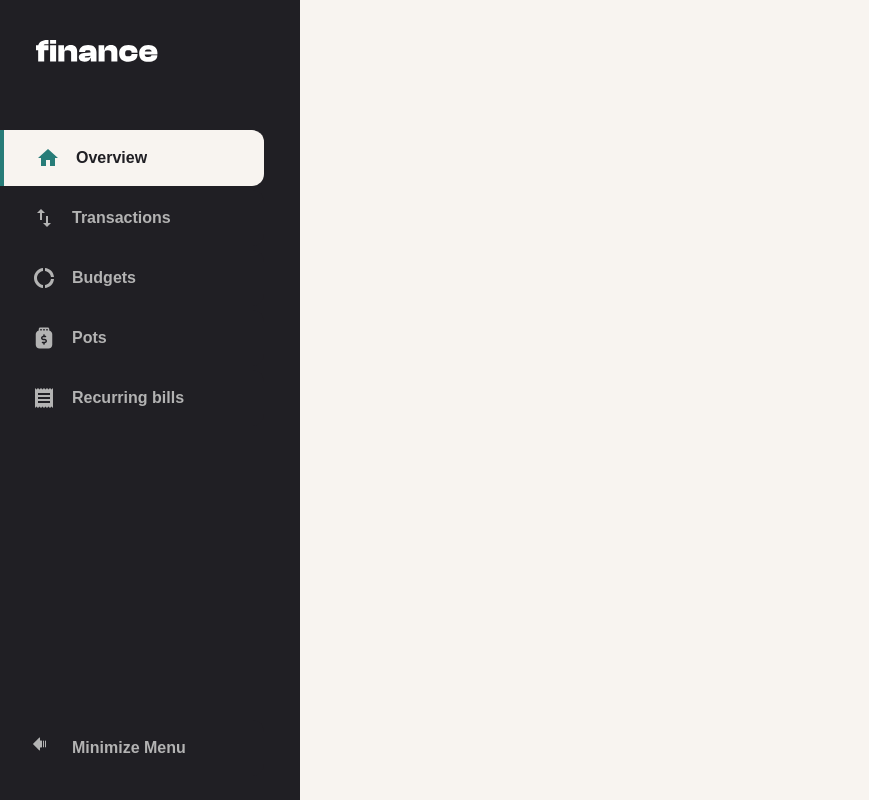
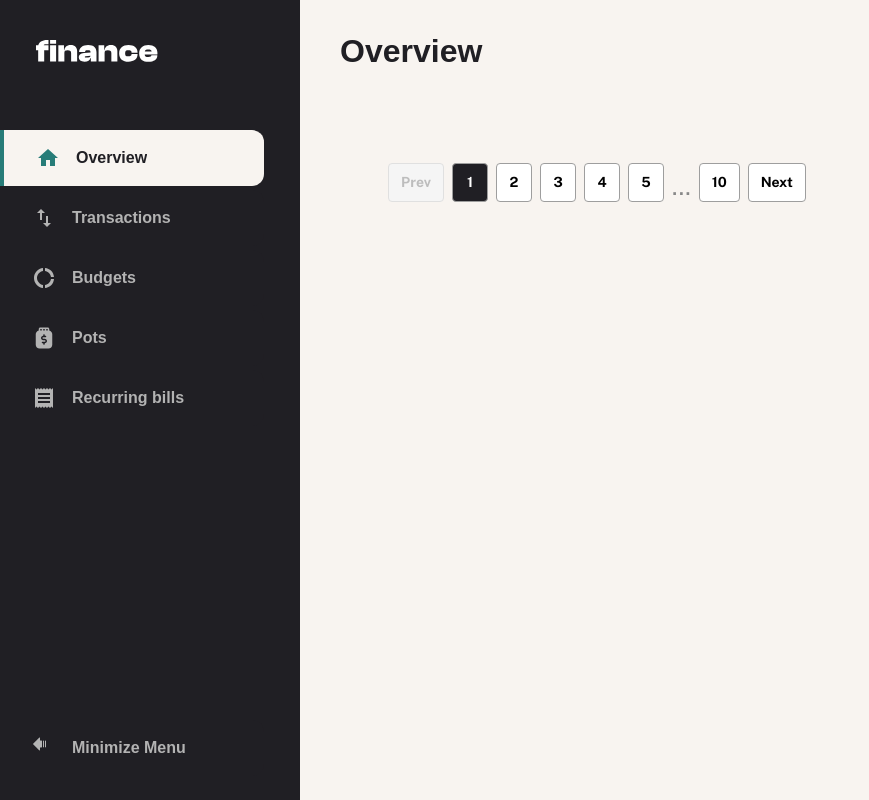
Before and after one commit to oscarvalenzuela25/Finance-client, a Next.js app: page / in a window 1280 px wide. Shown: the whole page, without its empty margins (0-869 px from the left). Built offline with nearby package versions, Linux system fonts and the light colour scheme; no server answers.

Commit message:
pagination correction

```diff
--- a/src/app/page.tsx
+++ b/src/app/page.tsx
@@ -1,4 +1,5 @@
 "use client";
+import Paginator from "@/components/Paginator";
 import {
   BodyContainer,
   BodyLeftContainer,
@@ -11,12 +12,14 @@ import {
 const Home = () => {
   return (
     <RootContainer>
-      <Title>
+      <Title variant="textPreset1Bold" color="grey900">
+        Overview
       </Title>
       <CardMoneyContainer size={{ xs: 12 }}></CardMoneyContainer>
       <BodyContainer size={{ xs: 12 }}>
         <BodyLeftContainer size={{ xs: 12, md: 6 }}></BodyLeftContainer>
         <BodyRightContainer size={{ xs: 12, md: 6 }}></BodyRightContainer>
+        <Paginator totalItems={100} itemsPerPage={10} onPageChange={(page) => console.log(page)} />
       </BodyContainer>
     </RootContainer>
   );
--- a/src/components/Paginator/Paginator.tsx
+++ b/src/components/Paginator/Paginator.tsx
@@ -1,4 +1,4 @@
-import React, { FC, useState, useMemo, useEffect } from 'react';
+import React, { FC, useState } from 'react';
 import {
     StyledPaginationContainer,
     StyledPaginationList,
@@ -23,21 +23,25 @@ export const Paginator: FC<Props> = ({
     const [currentPage, setCurrentPage] = useState(1);
     const totalPages = Math.ceil(totalItems / itemsPerPage);
 
+    // Change page, asegura que no se salga de los límites
     const changePage = (page: number) => {
         const newPage = Math.max(1, Math.min(page, totalPages));
         setCurrentPage(newPage);
         onPageChange(newPage);
     };
 
-    useEffect(() => {
-        if (currentPage > totalPages) {
-            changePage(totalPages);
-        }
-        // eslint-disable-next-line react-hooks/exhaustive-deps
-    }, [totalPages]);
+    // botones prev y next
+    const goToPrevPage = () => {
+        changePage(currentPage - 1);
+    };
 
-    const paginationRange = useMemo<(number | 'DOTS')[]>(() => {
+    const goToNextPage = () => {
+        changePage(currentPage + 1);
+    };
+
+    const paginationRange = (): (number | 'DOTS')[] => {
         const totalNumbers = siblingCount * 2 + 5;
+
         if (totalNumbers >= totalPages) {
             return Array.from({ length: totalPages }, (_, i) => i + 1);
         };
@@ -54,52 +58,53 @@ export const Paginator: FC<Props> = ({
             // cerca del inicio
             const leftItemCount = 3 + 2 * siblingCount;
             for (let i = 1; i <= leftItemCount; i++) pages.push(i);
-            pages.push('DOTS');
-            pages.push(totalPages);
+            pages.push('DOTS', totalPages);
         } else if (shouldShowLeftDots && !shouldShowRightDots) {
             // cerca del final
-            pages.push(1);
-            pages.push('DOTS');
+            pages.push(1, 'DOTS');
             const rightItemCount = 3 + 2 * siblingCount;
             for (let i = totalPages - rightItemCount + 1; i <= totalPages; i++) pages.push(i);
         } else if (shouldShowLeftDots && shouldShowRightDots) {
             // en medio
-            pages.push(1);
-            pages.push('DOTS');
+            pages.push(1, 'DOTS');
             for (let i = leftSiblingIndex; i <= rightSiblingIndex; i++) pages.push(i);
-            pages.push('DOTS');
-            pages.push(totalPages);
+            pages.push('DOTS', totalPages);
         }
 
         return pages;
-    }, [totalPages, siblingCount, currentPage]);
+    };
+
+    // Maneja el clic en la página
+    const handlePageClick = (page: number) => {
+        changePage(page);
+    };
 
     return (
         <StyledPaginationContainer>
             <StyledPaginationList>
                 <PageButton
-                    onClick={() => changePage(currentPage - 1)}
+                    onClick={goToPrevPage}
                     disabled={currentPage === 1}
                 >
                     Prev
                 </PageButton>
 
-                {paginationRange.map((item, idx) =>
+                {paginationRange().map((item, index) =>
                     item === 'DOTS' ? (
-                        <DotsText key={idx}>...</DotsText>
+                        <DotsText key={index}>...</DotsText>
                     ) : item === currentPage ? (
-                        <ActivePageButton key={idx} onClick={() => changePage(item)}>
+                        <ActivePageButton key={index} onClick={() => handlePageClick(item)}>
                             {item}
                         </ActivePageButton>
                     ) : (
-                        <PageButton key={idx} onClick={() => changePage(item)}>
+                        <PageButton key={index} onClick={() => handlePageClick(item)}>
                             {item}
                         </PageButton>
                     )
                 )}
 
                 <PageButton
-                    onClick={() => changePage(currentPage + 1)}
+                    onClick={goToNextPage}
                     disabled={currentPage === totalPages}>
                     Next
                 </PageButton>
--- a/src/components/Paginator/style.ts
+++ b/src/components/Paginator/style.ts
@@ -20,7 +20,6 @@ export const StyledPaginationList = styled(Stack)(({ theme }) => ({
     flexDirection: 'row',
     alignItems: 'center',
     gap: theme.spacing(1),
-
 }));
 
 // boton generico
@@ -30,7 +29,7 @@ export const PageButton = styled(Button)(({ theme }) => ({
     fontWeight: 'bold',
     backgroundColor: '#ffffff',
     color: '#000000ff',
-    border: `1px solid #98908B`,
+    border: `1px solid ${theme.palette.grey[500]}`,
     '&:hover': {
         backgroundColor: theme.palette.beige500.main,
         color: 'white',
@@ -39,7 +38,7 @@ export const PageButton = styled(Button)(({ theme }) => ({
     '&.Mui-disabled': {
         backgroundColor: '#f5f5f5',
         color: '#bdbdbd',
-        border: `1px solid #e0e0e0`,
+        border: `1px solid ${theme.palette.grey[300]}`,
         cursor: 'not-allowed',
         pointerEvents: 'auto',
     },
```
